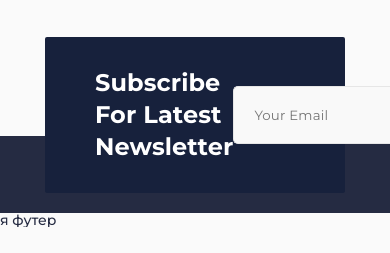
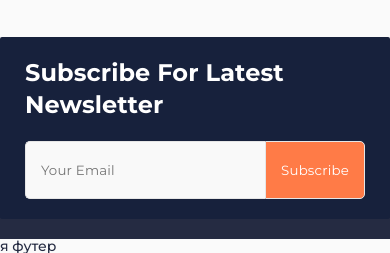
Before and after one commit to AlenaMearbhall/relvise, a plain HTML site: page index.html in a window 390 px wide. Shown: the part 5249-5502 px from the top of the page. Before the commit the page ends 5476 px from the top, so only its background shows below. Drawn offline with Linux system fonts and the light colour scheme.

Commit message:
subscribe ended

```diff
--- a/CSS/style.css
+++ b/CSS/style.css
@@ -772,16 +772,13 @@ h1,h2,h3,h4,h5,h6{font-size: inherit; font-weight: 400;}
     position: relative;
     z-index: 2;
     margin: 0px 30px;
-    display: flex;
     padding: 30px 50px;
     align-items: center;
     background: #17213C;
     border-radius: 2px;
-    justify-content: space-between;
 }
 
 .subscribe__title {
-    max-width: 266px;
     font-weight: 700;
     font-size: 24px;
     line-height: 133%;
@@ -796,6 +793,7 @@ h1,h2,h3,h4,h5,h6{font-size: inherit; font-weight: 400;}
 }
 
 .subscribe__input {
+    width: 100%;
     flex: 1 1 auto;
     min-height: 58px;
     padding: 0px 20px;
@@ -878,6 +876,32 @@ h1,h2,h3,h4,h5,h6{font-size: inherit; font-weight: 400;}
     }
 }
 
+@media (min-width: 810px) {
+    .subscribe__title {
+        max-width: 266px;
+    }
+    .subscribe__body {
+        display: flex;
+        justify-content: space-between;
+    }
+}
+
+@media (max-width: 810px) {
+    .subscribe__title {
+        margin: 0px 0px 20px 0px;
+    }
+    .subscribe__body {
+        margin: 0px -15px;
+        padding: 20px 25px;
+    }
+    .form__button {
+        padding: 0px 15px;
+    }
+    .subscribe__input {
+        padding: 0px 15px;
+    }
+}
+
 @media (max-width: 767px) {
     .clients {
         padding: 30px 0px;
```
